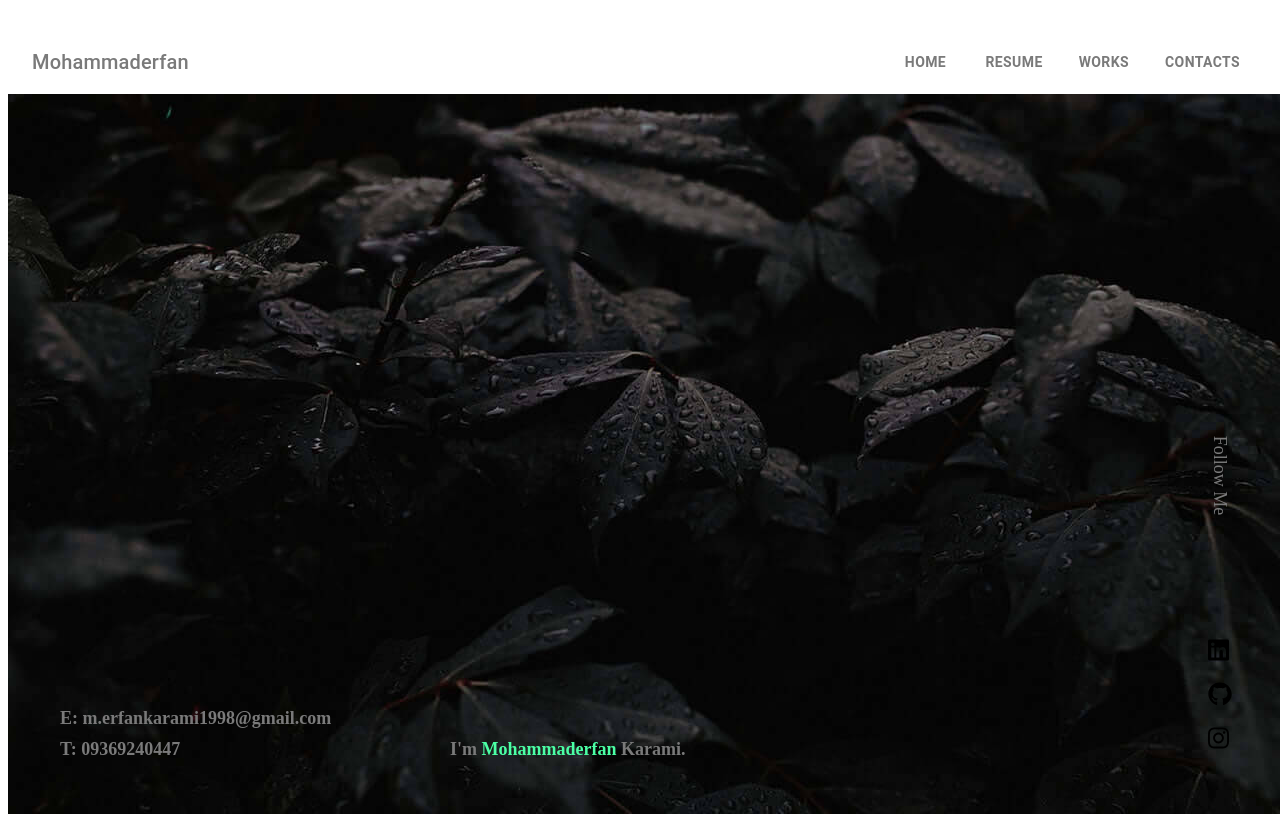
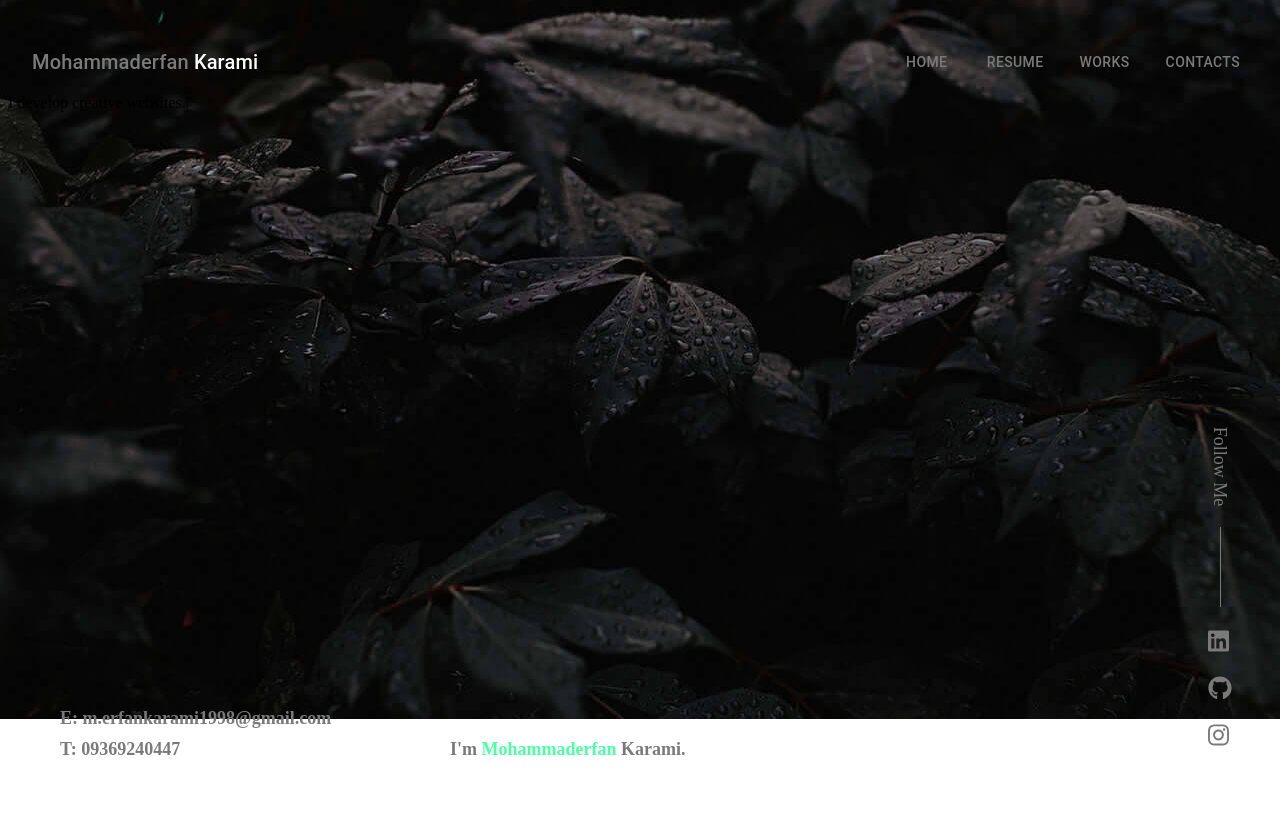
Before and after one commit to merfankarami/resume-finall, a Next.js app: page / in a window 1280 px wide. After the commit the page ends 800 px from the top, so only its background shows below. Built offline with nearby package versions, Linux system fonts and the light colour scheme.

Commit message:
layout done

```diff
--- /dev/null
+++ b/src/components/global/ExtLink.js
@@ -0,0 +1,16 @@
+export default function ExternalLink({
+    children,
+    className,
+    href,
+    target = '_blank',
+  }) {
+    return (
+      <a
+        href={href}
+        target={target}
+        rel="noopener noreferrer"
+        className={className}>
+        {children}
+      </a>
+    );
+  }
--- a/src/components/global/Link.js
+++ b/src/components/global/Link.js
@@ -3,7 +3,7 @@ import Link from 'next/link';
 export default function CustomLink({ children, className, href }) {
   return (
     <Link href={href}>
-      <a className={className}>{children}</a>
+      <span className={className}>{children}</span>
     </Link>
   );
 }
--- /dev/null
+++ b/src/components/global/Typed.js
@@ -0,0 +1,12 @@
+import Typed from "react-typed";
+
+export default function CustomTyped({ string, className }) {
+  return (
+    <Typed
+      strings={[string]}
+      typeSpeed={40}
+      backSpeed={50}
+      className={className}
+      loop />
+  );
+}
--- a/src/components/global/index.js
+++ b/src/components/global/index.js
@@ -0,0 +1,3 @@
+export { default as Link } from './Link';
+export { default as Typed } from './Typed';
+export { default as ExtLink } from './ExtLink';
--- a/src/components/home/index.js
+++ b/src/components/home/index.js
@@ -1,8 +1,19 @@
-import Typed from "react-typed";
+import { Typed } from "@/components/global";
 import { makeStyles } from "@material-ui/core/styles";
 
 const useStyles = makeStyles(({ breakpoints: BP }) => ({
   div: {
+    "& > img": {
+      position: "fixed",
+      width: "100%",
+      paddingRight: 50,
+      marginTop: -95,
+      marginLeft: -8,
+      zIndex: -1,
+    },
+  },
+  typed: {
+    zIndex: 1,
     alignItems: 'center',
   },
 }));
@@ -12,6 +23,7 @@ export default function Home() {
   return (
     <div className={cls.div}>
       <img src="/images/home/leaf.jpg" alt="leaf" />
+        <Typed string={"I develop creative websites."} className={cls.typed} />
     </div>
   );
 }
--- /dev/null
+++ b/src/layouts/default/Footer/index.js
@@ -0,0 +1,54 @@
+import { Divider, Hidden } from "@material-ui/core";
+import { FontAwesomeIcon } from "@fortawesome/react-fontawesome";
+import {
+  faLinkedin,
+  faGithub,
+  faInstagram,
+} from "@fortawesome/free-brands-svg-icons";
+import { ExtLink } from "@/components/global";
+import useStyles from "./styles";
+
+const SocialLinks = [
+  {
+    to: "https://linkedin.com/in/merfankarami",
+    icon: faLinkedin,
+  },
+  {
+    to: "https://github.com/merfankarami",
+    icon: faGithub,
+  },
+  {
+    to: "https://instagram.com/m.erfan.k?utm_medium=copy_link",
+    icon: faInstagram,
+  },
+];
+
+export default function Footer() {
+  const cls = useStyles();
+  return (
+    <div className={cls.container}>
+      <Hidden smDown>
+        <div className={cls.contact}>
+          <span>E: m.erfankarami1998@gmail.com</span>
+          <span>T: 09369240447</span>
+        </div>
+      </Hidden>
+      <div className={cls.intro}>
+        I'm <span>Mohammaderfan</span> Karami.
+      </div>
+      <Hidden smDown>
+        <div className={cls.social}>
+          <span>Follow Me</span>
+          <Divider orientation="vertical" classes={{ root: cls.divider }} />
+          <div>
+            {SocialLinks.map((i, idx) => (
+              <ExtLink href={i.to} key={idx}>
+                <FontAwesomeIcon icon={i.icon} />
+              </ExtLink>
+            ))}
+          </div>
+        </div>
+      </Hidden>
+    </div>
+  );
+}
--- a/src/layouts/default/styles.js
+++ b/src/layouts/default/Footer/styles.js
@@ -1,17 +1,5 @@
 import { makeStyles } from "@material-ui/core/styles";
 export default makeStyles(({ breakpoints: BP }) => ({
-  appBar: {
-    display: "flex",
-    alignItems: "center",
-    justifyContent: "space-between",
-    backgroundColor: "transparent",
-    marginTop: 30,
-    "& > div": {
-      "& > *": {
-        marginLeft: 20,
-      },
-    },
-  },
   contact: {
     position: "absolute",
     left: 60,
@@ -48,6 +36,7 @@ export default makeStyles(({ breakpoints: BP }) => ({
     flexDirection: "column",
     alignItems: "center",
     fontSize: 18,
+    color: "#7a7a7a",
     "& > span": {
       transform: "rotate(90deg)",
       color: "#7a7a7a",
@@ -56,6 +45,13 @@ export default makeStyles(({ breakpoints: BP }) => ({
       display: "flex",
       flexDirection: "column",
       fontSize: 24,
+      '& > a': {
+        transition: 'all 0.2s ease-in-out',
+        color: "#7a7a7a",
+        '&:hover': {
+          transform: 'scale(1.2)',
+        },
+      },
       "& > *": {
         marginTop: 10,
         marginBottom: 10,
@@ -67,5 +63,9 @@ export default makeStyles(({ breakpoints: BP }) => ({
     height: 80,
     marginTop: 50,
     marginBottom: 12,
+    backgroundColor: "#7a7a7a",
+  },
+  container: {
+    zIndex: 1,
   },
 }));
--- a/src/layouts/default/Header/index.js
+++ b/src/layouts/default/Header/index.js
@@ -1,7 +1,6 @@
 import { Toolbar, Typography, Button, Hidden, IconButton } from "@material-ui/core";
 import Menu from "@material-ui/icons/Menu";
-// import { Link } from '@/components/global';
-import Link from 'next/link';
+import { Link } from '@/components/global';
 import Links from "@/layouts/default/AppLinks";
 import useStyles from "./styles";
 
--- a/src/layouts/default/Header/styles.js
+++ b/src/layouts/default/Header/styles.js
@@ -6,6 +6,7 @@ export default makeStyles(() => ({
     justifyContent: "space-between",
     backgroundColor: "transparent",
     marginTop: 30,
+    zIndex: 1,
     "& > div": {
       "& > *": {
         marginLeft: 20,
@@ -16,7 +17,7 @@ export default makeStyles(() => ({
   typo: {
     color: "#7a7a7a",
     "& > span": {
-      color: 'white',
+      color: "white",
     },
   },
 }));
--- a/src/layouts/default/index.js
+++ b/src/layouts/default/index.js
@@ -1,14 +1,24 @@
 import { useState } from "react";
-import { Divider, Hidden, useMediaQuery } from "@material-ui/core";
-import { FontAwesomeIcon } from "@fortawesome/react-fontawesome";
-import {
-  faLinkedin,
-  faGithub,
-  faInstagram,
-} from "@fortawesome/free-brands-svg-icons";
+import { useMediaQuery } from "@material-ui/core";
+import { makeStyles } from "@material-ui/core/styles";
 import Header from "./Header";
+import Footer from "./Footer";
 import AppDrawer from "./Drawer";
-import useStyles from "./styles";
+
+const useStyles = makeStyles(() => ({
+  appBar: {
+    display: "flex",
+    alignItems: "center",
+    justifyContent: "space-between",
+    backgroundColor: "transparent",
+    marginTop: 30,
+    "& > div": {
+      "& > *": {
+        marginLeft: 20,
+      },
+    },
+  },
+}));
 
 export default function DefaultLayout({
   className,
@@ -26,26 +36,7 @@ export default function DefaultLayout({
       ) : null}
       <Header openMenu={() => setMenu(true)} transparent={headerTransparent} />
       <div className={cls.child}>{children}</div>
-      <Hidden smDown>
-        <div className={cls.contact}>
-          <span>E: m.erfankarami1998@gmail.com</span>
-          <span>T: 09369240447</span>
-        </div>
-      </Hidden>
-      <div className={cls.intro}>
-        I'm <span>Mohammaderfan</span> Karami.
-      </div>
-      <Hidden smDown>
-        <div className={cls.social}>
-          <span>Follow Me</span>
-          <Divider orientation="vertical" className={cls.divider} />
-          <div>
-            <FontAwesomeIcon icon={faLinkedin} />
-            <FontAwesomeIcon icon={faGithub} />
-            <FontAwesomeIcon icon={faInstagram} />
-          </div>
-        </div>
-      </Hidden>
+      <Footer />
     </main>
   );
 }
```
Also changed, not shown: constants.js (added), public/images/home/homeBackground.jpg (added).
